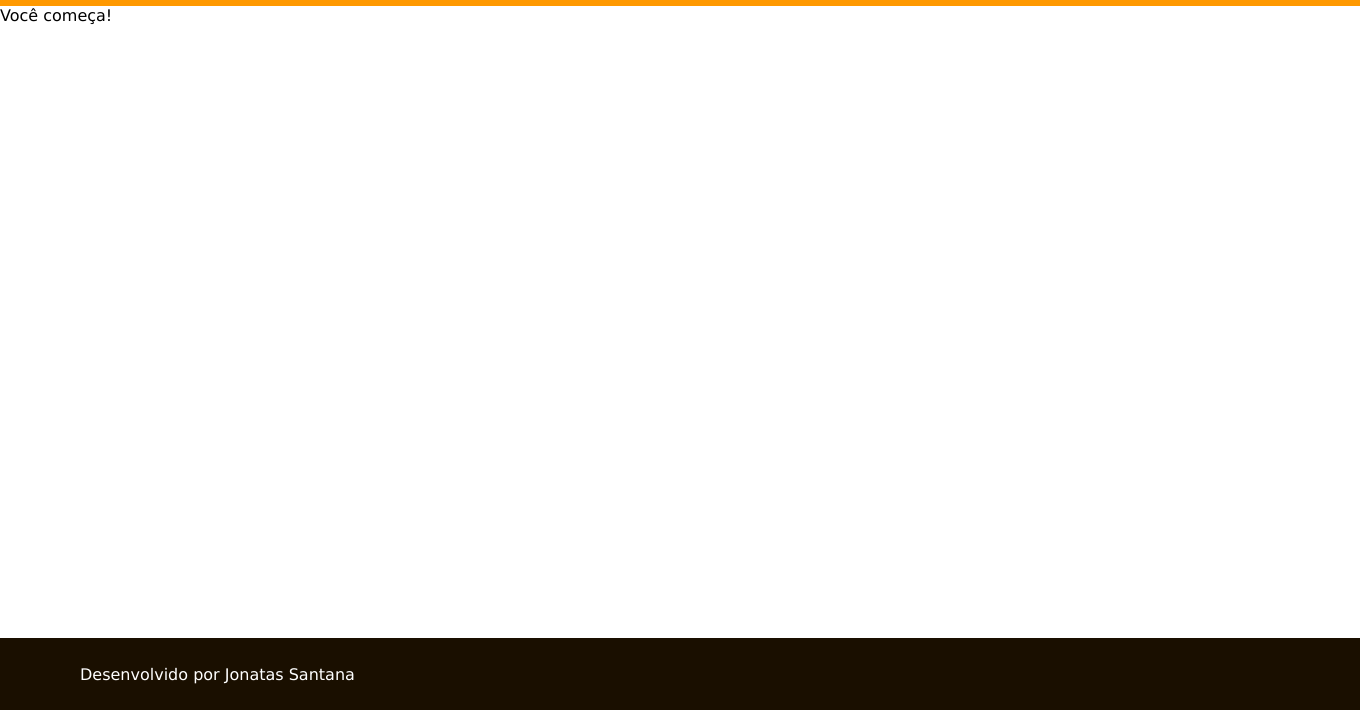
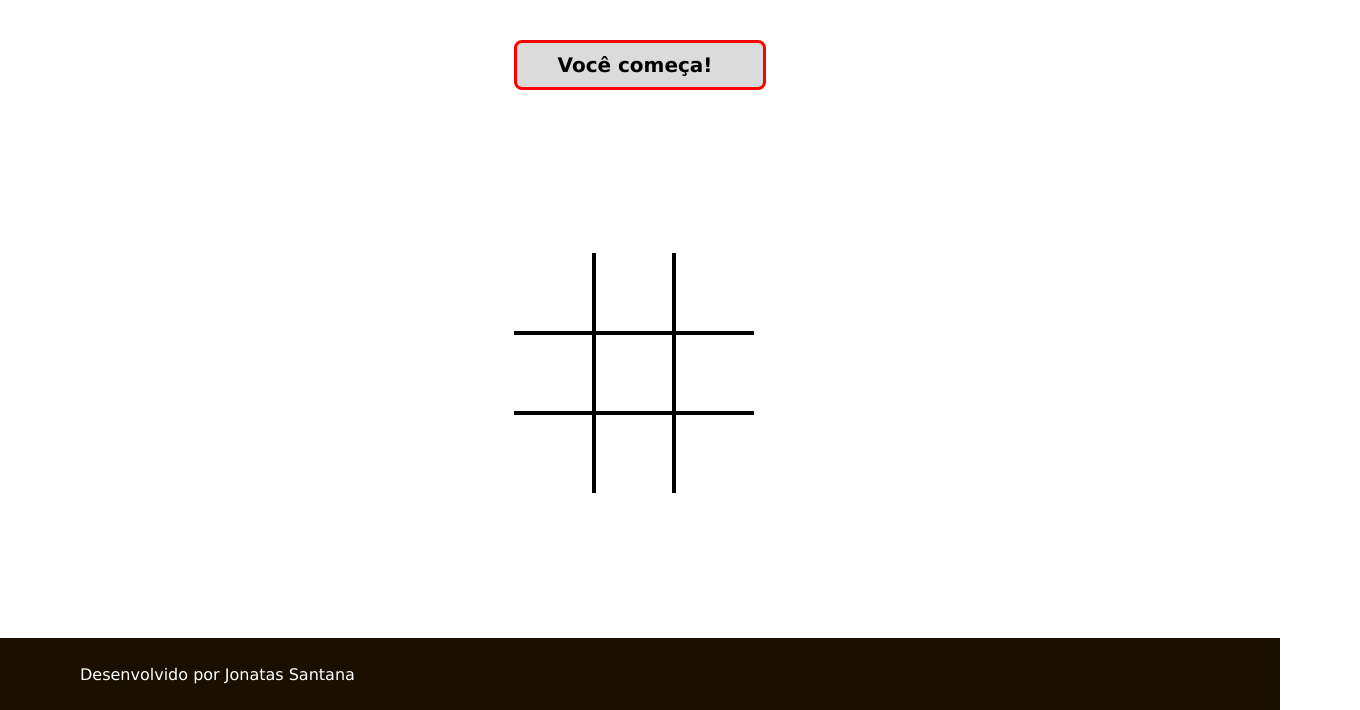
Before and after one commit to jonatasmsantana/jogo-da-velha, a plain HTML site: page index.html in a window 1280 px wide. Shown: the part 90-800 px from the top of the page, 1360 px wide, since content can reach past the window. Drawn offline with Linux system fonts and the light colour scheme.

Commit message:
Update estilo.css

```diff
--- a/css/estilo.css
+++ b/css/estilo.css
@@ -1,11 +1,14 @@
+
 
 *{
 	margin: 0;
 	padding: 0;
+	box-sizing: border-box;
 	}
 
 body{
 	font-family: Verdana, sans-serif;
+	overflow-x: hidden;
 	}
 
 .header{
@@ -24,98 +27,115 @@ body{
 	font-family: Audiowide, sans-serif;
 	}
 
+
 .corpo-jogo{
 	display: flex;
 	flex-direction: column;
-	align-self: center;
+	justify-content: center;
+	flex-wrap: wrap;
+	align-items: center;
+	min-height: 81vh;
 }
 
-#vez{
-	float: left;
+#says-who-beggin{
 	margin-right: 10px;
 	font-size: 20px;
 	font-weight: bold;
 	}
 
-#mostrador{
+#panel{
 	display: flex;
 	align-items: center;
-	padding: 10px;
+	justify-content: center;
 	border: 3px solid red;
-	border-radius: 15px;
+	border-radius: 8px;
 	margin: auto;
 	margin-top: 50px;
 	margin-bottom: 30px;
 	width: 252px;
+	height: 50px;
+	background: #bbb8;
 	}
 
-#xo{
-	margin-left: 8px;
-	}
-
-.espaco{
-	width: 80px;
-	height: 70px;
-	float: left;
-	text-align: center;
-	padding-top:10px;
-	}
-
-.tabuleiro{
+.board{
+	display: flex;
+	flex-wrap: wrap;
+	align-content: flex-start;
 	width: 252px;
 	height: 252px;
 	margin: auto;
+}
+
+.square{
+	display: flex;
+	justify-content: center;
+	align-items: center;
+	width: 80px;
+	height: 80px;
+	font-size: 50px;
 	}
 
-#a1{
+#p1{
 	border-bottom: 2px solid #000;
 	border-right: 2px solid #000;
 	}
 
-#a2{
+#p2{
 	border-bottom: 2px solid #000;
 	border-right: 2px solid #000;
 	border-left: 2px solid #000;
 	}
 
-#a3{
+#p3{
 	border-bottom: 2px solid #000;
 	border-left: 2px solid #000;
 	}
 
-#b1{
+#p4{
 	border-bottom: 2px solid #000;
 	border-right: 2px solid #000;
 	border-top: 2px solid #000;
 	}
 
-#b2{
-	border-bottom: 2px solid #000;
-	border-right: 2px solid #000;
-	border-left: 2px solid #000;
-	border-top: 2px solid #000;
+#p5{
+	border: 2px solid #000;
 	}
 
-#b3{
+#p6{
 	border-bottom: 2px solid #000;
 	border-left: 2px solid #000;
 	border-top: 2px solid #000;
 	}
 
-#c1{
+#p7{
 	border-top: 2px solid #000;
 	border-right: 2px solid #000;
 	}
 
-#c2{
+#p8{
 	border-top: 2px solid #000;
 	border-right: 2px solid #000;
 	border-left: 2px solid #000;
 	}
 
-#c3{
+#p9{
 	border-top: 2px solid #000;
 	border-left: 2px solid #000;
+	}
+
+	button{
+		width: 252px;
+		height: 50px;
+		font-size: 28px;
+		background: #000;
+		color: #fff;
+		border: 0;
+		border-radius: 8px;
+		margin-top: 30px;
+		display: none;
+		justify-content: center;
+		align-items: center;
+		cursor: pointer;
 	}
 
 .footer{
```
